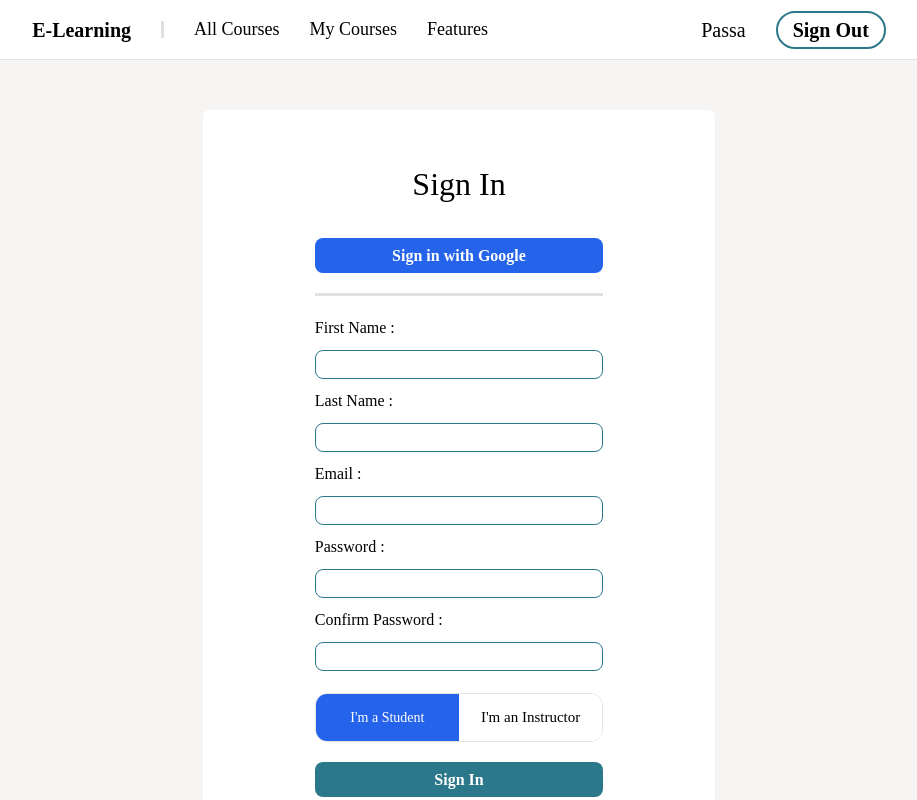
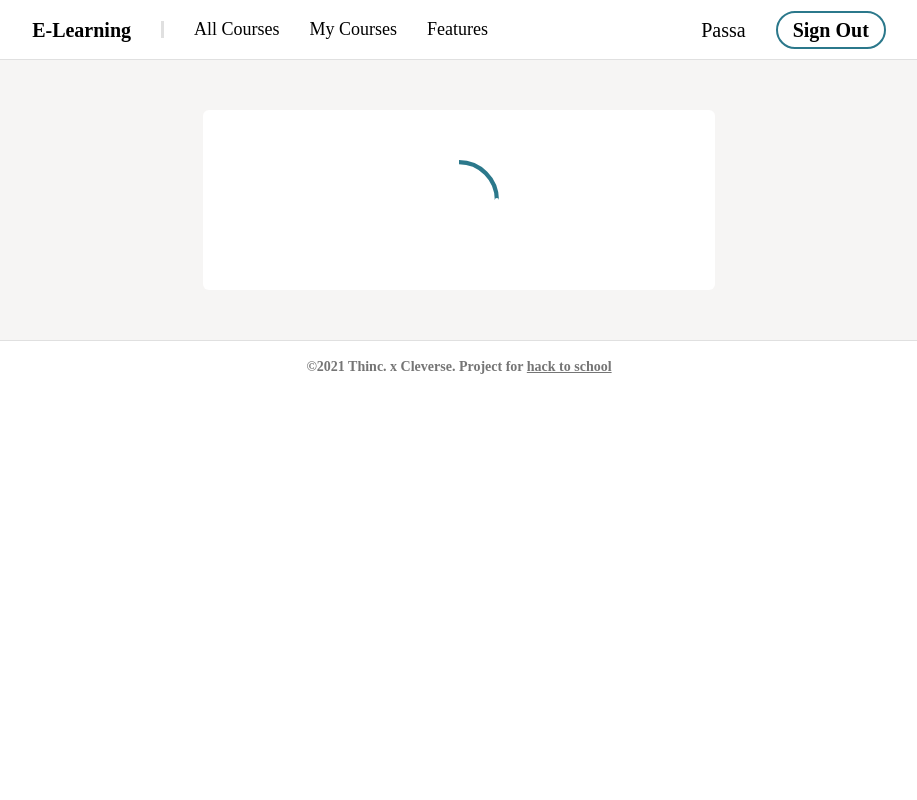
Before and after one commit to NasmeenI/E-COURSE-PLATFORM, a React (Create React App) app in the folder frontend/: page /register in a window 1280 px wide. Both pictures are taken after a click on the button "Sign In". Shown: the top 800 px of the page, without its empty margins (181-1098 px from the left). Built offline with nearby package versions, Linux system fonts and the light colour scheme; no server answers.

Commit message:
add: loading spinner in register page

```diff
--- a/frontend/src/views/register/Register.js
+++ b/frontend/src/views/register/Register.js
@@ -3,8 +3,8 @@ import Header from "../../components/header/Header";
 import { useContext, useState } from "react";
 import { UserContext } from "../../contexts/UserContext";
 import UserAPI from "../../api/UserAPI";
-import { toast } from "react-hot-toast";
 import NasmeenAPI from "../../api/NasmeenAPI";
+import { TailSpin } from "react-loader-spinner";
 
 export default function Register() {
   const [firstName, setFirstName] = useState("");
@@ -16,6 +16,8 @@ export default function Register() {
   const [role, setRole] = useState("student");
 
   const [errorMessage, setErrorMessage] = useState(null);
+
+  const [registering, setRegistering] = useState(false);
 
   const {
     data: { user },
@@ -53,6 +55,7 @@ export default function Register() {
   async function handleSubmit(event) {
     event.preventDefault();
     setErrorMessage(null);
+    setRegistering(true);
     const result = await UserAPI.register(email, password);
     if (result.error) {
       setErrorMessage(result.error);
@@ -66,6 +69,7 @@ export default function Register() {
       );
       console.log(regisResult);
     }
+    setRegistering(false);
   }
 
   return (
@@ -73,6 +77,19 @@ export default function Register() {
       <Header />
       <div className="mt-[60px] flex flex-col items-center bg-[#F6F5F4] w-full justify-evenly">
         <div className="w-[40%] bg-white my-[50px] flex flex-col p-[50px] rounded-md items-center">
+          {registering ? (
+            <TailSpin
+              height="80"
+              width="80"
+              color="#2B788B"
+              ariaLabel="tail-spin-loading"
+              radius="1"
+              wrapperStyle={{}}
+              wrapperClass=""
+              visible={true}
+            />
+          ) : (
+            <>
               {errorMessage ? (
                 <div className="bg-red-200 py-3 rounded-xl w-full flex flex-col items-center justify-center mb-4">
                   <span className="text-red-600 font-bold font-secondary">
@@ -86,7 +103,9 @@ export default function Register() {
                 <></>
               )}
 
-          <span className="font-primary text-[32px] mb-[30px]">Sign In</span>
+              <span className="font-primary text-[32px] mb-[30px]">
+                Sign In
+              </span>
 
               {/* Register with google button */}
               <button
@@ -189,7 +208,9 @@ export default function Register() {
                 </span>
               </button>
               <div className="flex flex-row mt-[20px] items-baseline">
-            <span className="font-secondary">Already have an account ?</span>
+                <span className="font-secondary">
+                  Already have an account ?
+                </span>
                 {/* Login text */}
                 <button onClick={handleSubmit}>
                   <span className="text-[#2B788B] text-[16px] underline ml-[15px] font-extrabold text-center font-secondary">
@@ -197,6 +218,8 @@ export default function Register() {
                   </span>
                 </button>
               </div>
+            </>
+          )}
         </div>
       </div>
 
```
Lines whose indentation alone changed are shown as unchanged.
